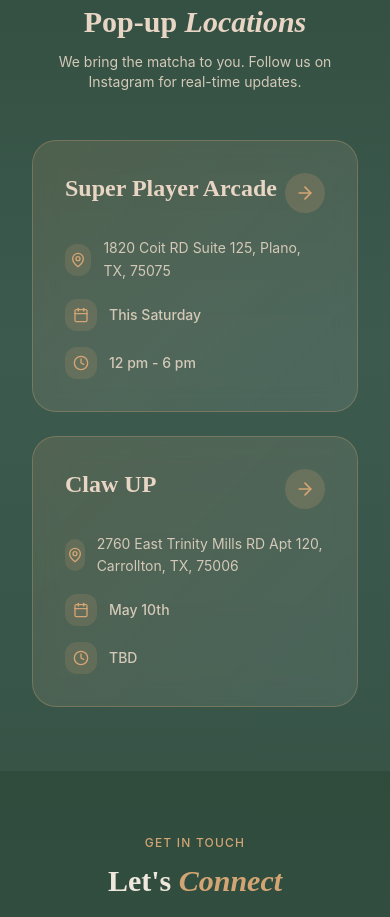
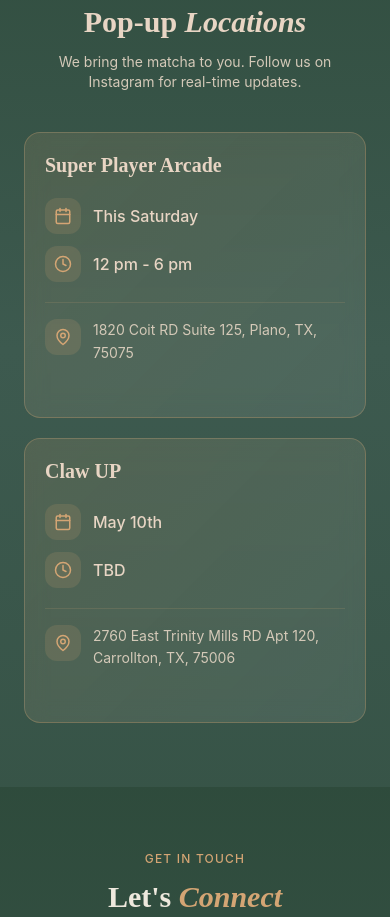
Before and after one commit to bradlyhayes12/matcha_1036, a React (Vite) app: page / in a window 390 px wide. Shown: the part 3060-3977 px from the top of the page. Built offline with nearby package versions, Linux system fonts and the light colour scheme.

Commit message:
Enhance location cards & mobile experience

```diff
--- a/src/components/Locations.tsx
+++ b/src/components/Locations.tsx
@@ -1,5 +1,5 @@
-import { MapPin, Calendar, Clock, ArrowRight } from "lucide-react";
-import { Button } from "./ui/button";
+import { MapPin, Calendar, Clock, Navigation, ExternalLink } from "lucide-react";
+import { useState } from "react";
 
 const locations = [
   {
@@ -10,17 +10,101 @@
   },
   {
     name: "Claw UP",
-    address: "2760 East Trinity Mills RD Apt 120, Carrollton, TX,  75006",
+    address: "2760 East Trinity Mills RD Apt 120, Carrollton, TX, 75006",
     date: "May 10th",
     time: "TBD",
   }
 ];
 
+function MapsModal({ location, onClose }: { location: typeof locations[0]; onClose: () => void }) {
+  const encodedAddress = encodeURIComponent(location.address);
+
+  return (
+    <div className="fixed inset-0 z-50 flex items-center justify-center p-4" onClick={onClose}>
+      <div className="absolute inset-0 bg-black/60 backdrop-blur-sm" />
+      <div
+        className="relative w-full max-w-sm rounded-2xl overflow-hidden"
+        style={{
+          background: 'linear-gradient(135deg, rgba(61, 90, 79, 0.98) 0%, rgba(50, 75, 65, 0.98) 100%)',
+          border: '1px solid rgba(212, 165, 116, 0.3)',
+          boxShadow: '0 24px 64px rgba(0, 0, 0, 0.5)',
+        }}
+        onClick={(e) => e.stopPropagation()}
+      >
+        <div className="p-6 sm:p-8">
+          <div className="flex items-center justify-between mb-6">
+            <h3 className="font-display text-xl sm:text-2xl font-semibold text-[#E8D5C4]">
+              Get Directions
+            </h3>
+            <button
+              onClick={onClose}
+              className="w-8 h-8 rounded-full flex items-center justify-center text-[#D4C9B8] hover:text-white hover:bg-white/10 transition-all duration-200"
+            >
+              <svg width="18" height="18" viewBox="0 0 24 24" fill="none" stroke="currentColor" strokeWidth="2" strokeLinecap="round" strokeLinejoin="round">
+                <line x1="18" y1="6" x2="6" y2="18" /><line x1="6" y1="6" x2="18" y2="18" />
+              </svg>
+            </button>
+          </div>
+
+          <div className="mb-6 p-4 rounded-xl" style={{ backgroundColor: 'rgba(212, 165, 116, 0.1)' }}>
+            <p className="font-display text-lg font-semibold text-[#E8D5C4] mb-1">{location.name}</p>
+            <p className="text-[#D4C9B8] text-sm leading-relaxed">{location.address}</p>
+          </div>
+
+          <div className="space-y-3">
+            <a
+              href={`https://maps.apple.com/?address=${encodedAddress}`}
+              target="_blank"
+              rel="noopener noreferrer"
+              className="flex items-center gap-4 w-full p-4 rounded-xl transition-all duration-200 hover:scale-[1.02] active:scale-[0.98]"
+              style={{
+                background: 'linear-gradient(135deg, rgba(212, 165, 116, 0.2) 0%, rgba(212, 165, 116, 0.1) 100%)',
+                border: '1px solid rgba(212, 165, 116, 0.25)',
+              }}
+            >
+              <div className="w-10 h-10 rounded-lg flex items-center justify-center bg-white/10">
+                <Navigation size={20} style={{ color: '#D4A574' }} />
+              </div>
+              <div className="flex-1 text-left">
+                <p className="text-[#E8D5C4] font-semibold text-sm sm:text-base">Apple Maps</p>
+                <p className="text-[#D4C9B8] text-xs">Open in Apple Maps</p>
+              </div>
+              <ExternalLink size={16} className="text-[#D4C9B8]" />
+            </a>
+
+            <a
+              href={`https://www.google.com/maps/search/?api=1&query=${encodedAddress}`}
+              target="_blank"
+              rel="noopener noreferrer"
+              className="flex items-center gap-4 w-full p-4 rounded-xl transition-all duration-200 hover:scale-[1.02] active:scale-[0.98]"
+              style={{
+                background: 'linear-gradient(135deg, rgba(212, 165, 116, 0.2) 0%, rgba(212, 165, 116, 0.1) 100%)',
+                border: '1px solid rgba(212, 165, 116, 0.25)',
+              }}
+            >
+              <div className="w-10 h-10 rounded-lg flex items-center justify-center bg-white/10">
+                <MapPin size={20} style={{ color: '#D4A574' }} />
+              </div>
+              <div className="flex-1 text-left">
+                <p className="text-[#E8D5C4] font-semibold text-sm sm:text-base">Google Maps</p>
+                <p className="text-[#D4C9B8] text-xs">Open in Google Maps</p>
+              </div>
+              <ExternalLink size={16} className="text-[#D4C9B8]" />
+            </a>
+          </div>
+        </div>
+      </div>
+    </div>
+  );
+}
+
 const Locations = () => {
+  const [activeLocation, setActiveLocation] = useState<typeof locations[0] | null>(null);
+
   return (
     <section id="locations" className="py-16 sm:py-24 text-foreground" style={{ background: 'linear-gradient(to bottom, rgba(61, 90, 79, 0.6) 0%, rgb(61, 90, 79) 50%, rgba(61, 90, 79, 0.8) 100%)' }}>
       <div className="container mx-auto px-4 sm:px-6">
-        <div className="text-center mb-12 sm:mb-16">
+        <div className="text-center mb-10 sm:mb-16">
           <span className="text-xs sm:text-sm font-medium tracking-widest uppercase text-[#D4C9B8] mb-3 sm:mb-4 block">
             Find Us
           </span>
@@ -32,16 +116,17 @@
           </p>
         </div>
 
-        <div className="grid grid-cols-1 md:grid-cols-2 gap-6 sm:gap-8 max-w-4xl mx-auto px-4 sm:px-0">
+        <div className="grid grid-cols-1 md:grid-cols-2 gap-5 sm:gap-8 max-w-4xl mx-auto px-2 sm:px-0">
           {locations.map((location, index) => (
             <div
               key={index}
-              className="group relative rounded-3xl overflow-hidden transition-all duration-500 hover:shadow-2xl hover:-translate-y-3"
+              className="group relative rounded-2xl sm:rounded-3xl overflow-hidden transition-all duration-500 hover:shadow-2xl hover:-translate-y-2 sm:hover:-translate-y-3 cursor-pointer active:scale-[0.98]"
               style={{
                 background: `linear-gradient(135deg, rgba(212, 165, 116, 0.15) 0%, rgba(140, 160, 155, 0.2) 100%)`,
                 border: '1px solid rgba(212, 165, 116, 0.3)',
                 backdropFilter: 'blur(10px)',
               }}
+              onClick={() => setActiveLocation(location)}
             >
               <div className="absolute inset-0 opacity-0 group-hover:opacity-100 transition-opacity duration-500"
                 style={{
@@ -49,51 +134,55 @@
                 }}
               />
 
-              <div className="relative p-8 z-10">
-                <div className="flex items-start justify-between mb-6">
-                  <h3 className="font-display text-2xl font-semibold text-[#E8D5C4] leading-tight">
+              <div className="relative p-5 sm:p-8 z-10">
+                <div className="mb-5 sm:mb-6">
+                  <h3 className="font-display text-xl sm:text-2xl md:text-3xl font-semibold text-[#E8D5C4] leading-tight mb-1">
                     {location.name}
                   </h3>
-                  <div className="w-10 h-10 rounded-full flex items-center justify-center transition-all duration-300 group-hover:bg-[#D4A574] group-hover:scale-110"
-                    style={{ backgroundColor: 'rgba(212, 165, 116, 0.2)' }}
-                  >
-                    <ArrowRight size={20} style={{ color: '#D4A574' }} className="group-hover:text-[#3d5a4f] transition-colors duration-300" />
+                </div>
+
+                <div className="space-y-3 sm:space-y-4 mb-5 sm:mb-6">
+                  <div className="flex items-center gap-3">
+                    <div className="w-9 h-9 sm:w-10 sm:h-10 rounded-lg flex items-center justify-center shrink-0"
+                      style={{ backgroundColor: 'rgba(212, 165, 116, 0.15)' }}
+                    >
+                      <Calendar size={18} style={{ color: '#D4A574' }} />
+                    </div>
+                    <span className="text-[#E8D5C4] font-medium text-base sm:text-lg">{location.date}</span>
+                  </div>
+
+                  <div className="flex items-center gap-3">
+                    <div className="w-9 h-9 sm:w-10 sm:h-10 rounded-lg flex items-center justify-center shrink-0"
+                      style={{ backgroundColor: 'rgba(212, 165, 116, 0.15)' }}
+                    >
+                      <Clock size={18} style={{ color: '#D4A574' }} />
+                    </div>
+                    <span className="text-[#E8D5C4] font-medium text-base sm:text-lg">{location.time}</span>
                   </div>
                 </div>
 
-                <div className="space-y-4">
-                  <div className="flex items-center gap-3 group/item">
-                    <div className="w-8 h-8 rounded-lg flex items-center justify-center transition-all duration-300 group-hover/item:bg-[#D4A574] group-hover/item:scale-110"
-                      style={{ backgroundColor: 'rgba(212, 165, 116, 0.15)' }}
-                    >
-                      <MapPin size={16} style={{ color: '#D4A574' }} className="group-hover/item:text-[#3d5a4f] transition-colors duration-300" />
-                    </div>
-                    <span className="text-[#D4C9B8] text-sm leading-relaxed">{location.address}</span>
+                <div className="flex items-start gap-3 pt-4 sm:pt-5" style={{ borderTop: '1px solid rgba(212, 165, 116, 0.15)' }}>
+                  <div className="w-9 h-9 sm:w-10 sm:h-10 rounded-lg flex items-center justify-center shrink-0"
+                    style={{ backgroundColor: 'rgba(212, 165, 116, 0.15)' }}
+                  >
+                    <MapPin size={18} style={{ color: '#D4A574' }} />
                   </div>
+                  <span className="text-[#D4C9B8] text-sm sm:text-base leading-relaxed">{location.address}</span>
+                </div>
 
-                  <div className="flex items-center gap-3 group/item">
-                    <div className="w-8 h-8 rounded-lg flex items-center justify-center transition-all duration-300 group-hover/item:bg-[#D4A574] group-hover/item:scale-110"
-                      style={{ backgroundColor: 'rgba(212, 165, 116, 0.15)' }}
-                    >
-                      <Calendar size={16} style={{ color: '#D4A574' }} className="group-hover/item:text-[#3d5a4f] transition-colors duration-300" />
-                    </div>
-                    <span className="text-[#D4C9B8] font-medium text-sm">{location.date}</span>
-                  </div>
-
-                  <div className="flex items-center gap-3 group/item">
-                    <div className="w-8 h-8 rounded-lg flex items-center justify-center transition-all duration-300 group-hover/item:bg-[#D4A574] group-hover/item:scale-110"
-                      style={{ backgroundColor: 'rgba(212, 165, 116, 0.15)' }}
-                    >
-                      <Clock size={16} style={{ color: '#D4A574' }} className="group-hover/item:text-[#3d5a4f] transition-colors duration-300" />
-                    </div>
-                    <span className="text-[#D4C9B8] font-medium text-sm">{location.time}</span>
-                  </div>
+                <div className="mt-4 sm:mt-5 flex items-center gap-2 text-[#D4A574] text-xs sm:text-sm font-medium opacity-0 group-hover:opacity-100 transition-opacity duration-300">
+                  <Navigation size={14} />
+                  <span>Tap for directions</span>
                 </div>
               </div>
             </div>
           ))}
         </div>
       </div>
+
+      {activeLocation && (
+        <MapsModal location={activeLocation} onClose={() => setActiveLocation(null)} />
+      )}
     </section>
   );
 };
```
